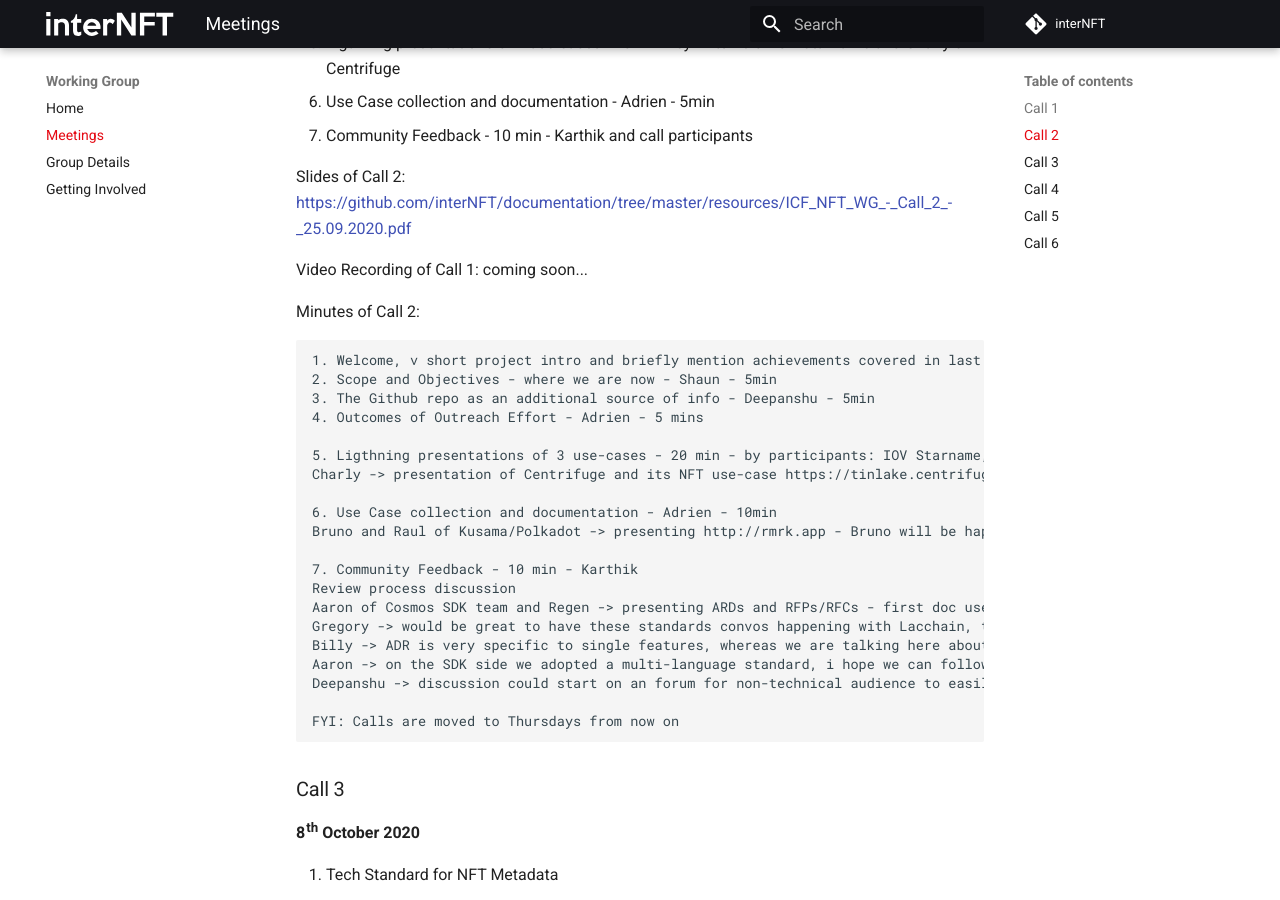
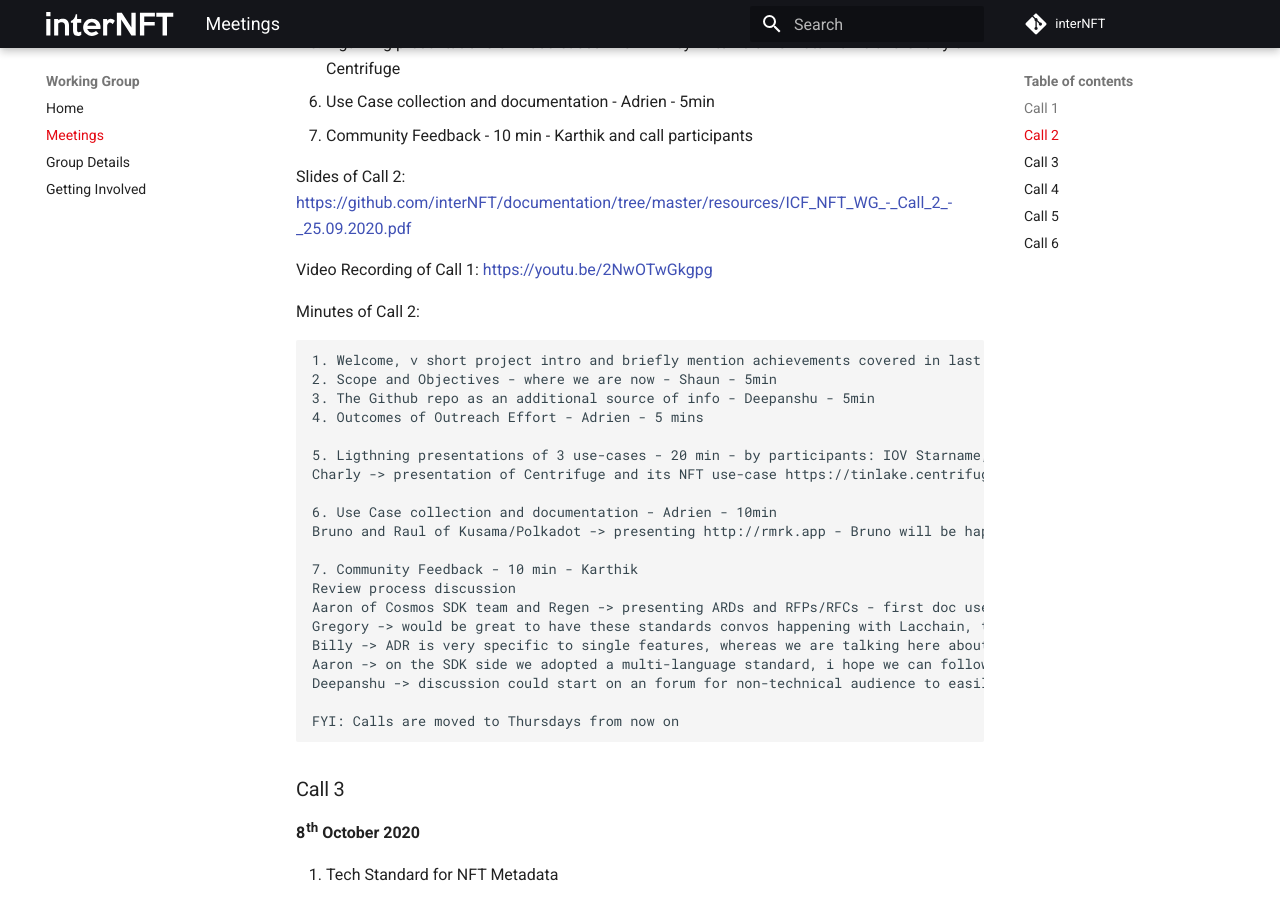
Before and after one commit to interNFT/documentation, an MkDocs documentation site: the page built from markdowns/workingGroup/meetings.md, in a window 1280 px wide and 900 px high, scrolled down 1678 px. Built offline with MkDocs 1.6.1 and Material for MkDocs 9.7.7, drawn with Linux system fonts in a browser that asks for light colours.

Commit message:
Add Youtube Video Recording for Call 2

```diff
--- a/markdowns/workingGroup/meetings.md
+++ b/markdowns/workingGroup/meetings.md
@@ -68,7 +68,7 @@ InterNFT.org —> domain where we will publicly share our efforts; that includes
 
 Slides of Call 2: https://github.com/interNFT/documentation/tree/master/resources/ICF_NFT_WG_-_Call_2_-_25.09.2020.pdf
 
-Video Recording of Call 1: coming soon...
+Video Recording of Call 1: https://youtu.be/2NwOTwGkgpg
 
 Minutes of Call 2:
 
```
